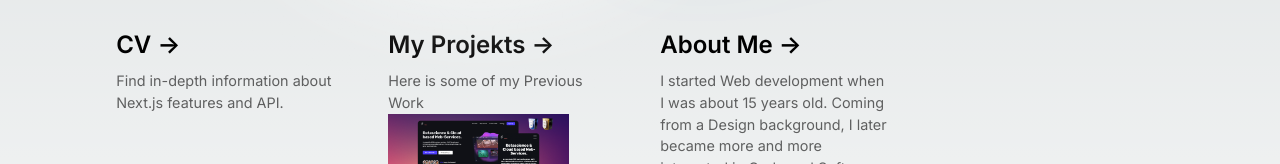
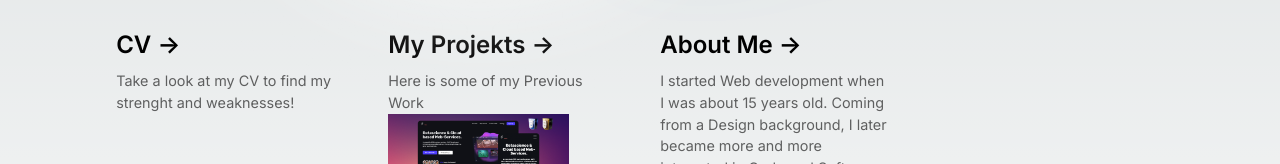
Before and after one commit to ZacUpshure/Portfolio, a Next.js app in the folder my-portfolio/: page / in a window 1280 px wide. Shown: the part 484-648 px from the top of the page. Built offline with nearby package versions, Linux system fonts and the light colour scheme.

Commit message:
Update page.js

```diff
--- a/my-portfolio/src/app/page.js
+++ b/my-portfolio/src/app/page.js
@@ -59,7 +59,7 @@ export default function Home() {
           <h2>
             CV <span>-&gt;</span>
           </h2>
-          <p>Find in-depth information about Next.js features and API.</p>
+          <p>Take a look at my CV to find my strenght and weaknesses!</p>
         </a>
 
         {/*<a
```
